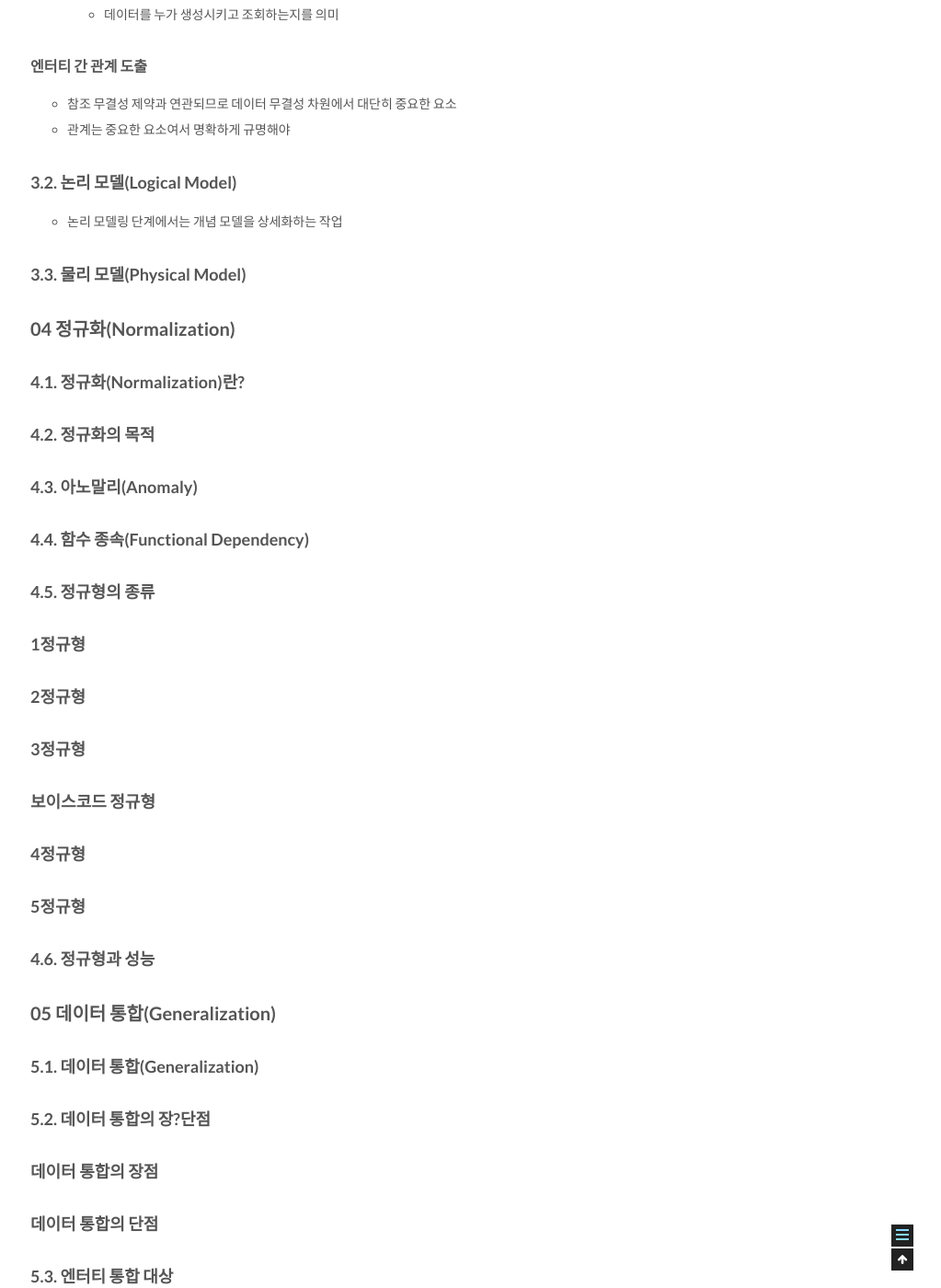
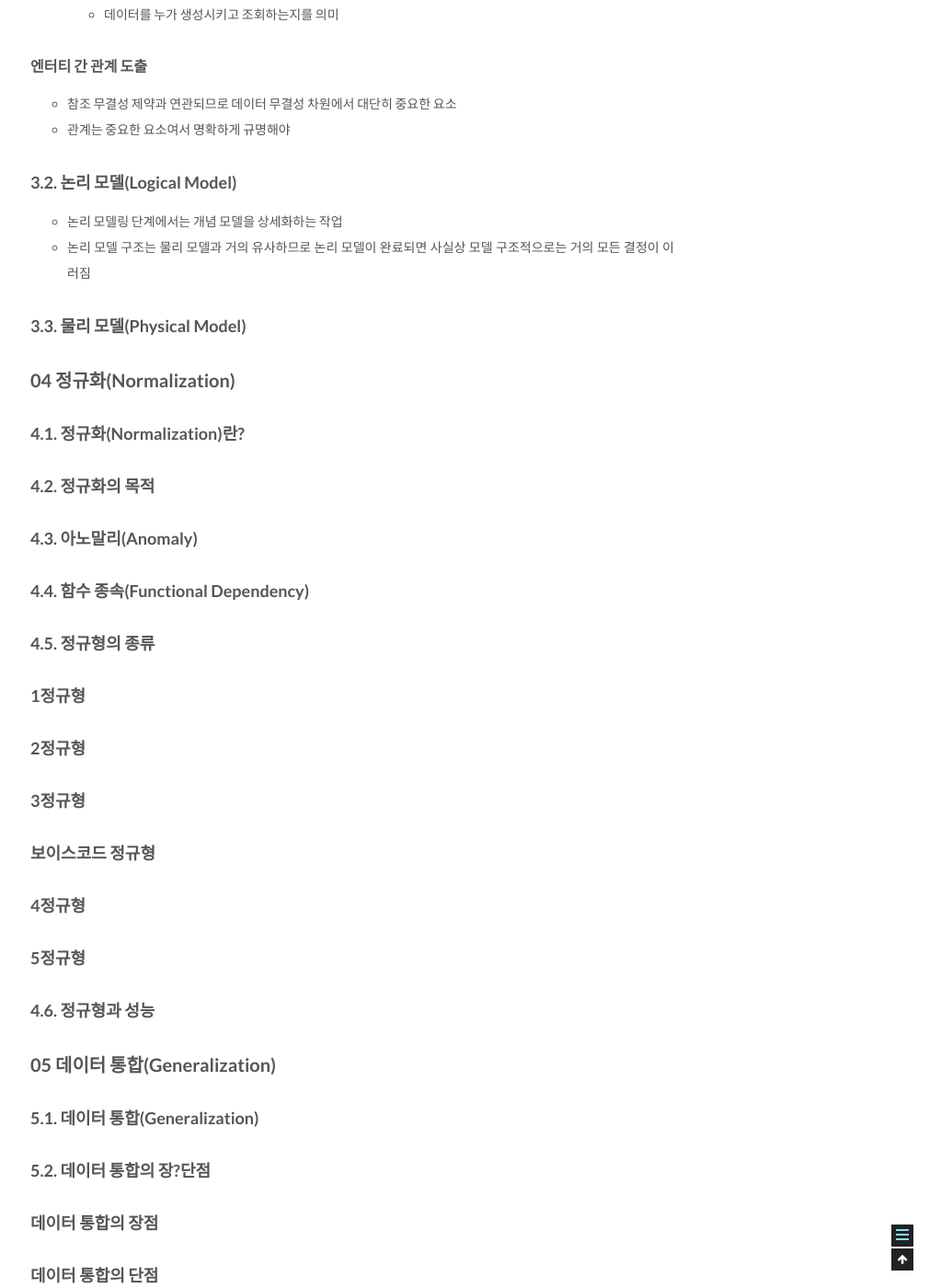
Before and after one commit to csj4032/csj4032.github.io, a Jekyll site: the page built from _posts/2018-05-02-관계형데이터모델링프리미엄가이드.md, in a window 1280 px wide and 1400 px high, scrolled down 7836 px. Shown: the whole window at 92% size, without its empty margins (257-1280 px from the left). Built offline with Jekyll 4.4.1, drawn with Linux system fonts in a browser that asks for light colours; comment, search, counter and statistics services are not loaded.

Commit message:
관계형 데이터 베이스 모델링 포스팅 수정

```diff
--- a/_posts/2018-05-02-관계형데이터모델링프리미엄가이드.md
+++ b/_posts/2018-05-02-관계형데이터모델링프리미엄가이드.md
@@ -239,6 +239,7 @@ comments: true
 
 ### 3.2. 논리 모델(Logical Model)
 * 논리 모델링 단계에서는 개념 모델을 상세화하는 작업
+* 논리 모델 구조는 물리 모델과 거의 유사하므로 논리 모델이 완료되면 사실상 모델 구조적으로는 거의 모든 결정이 이러짐
 
 ### 3.3. 물리 모델(Physical Model)
 
```
